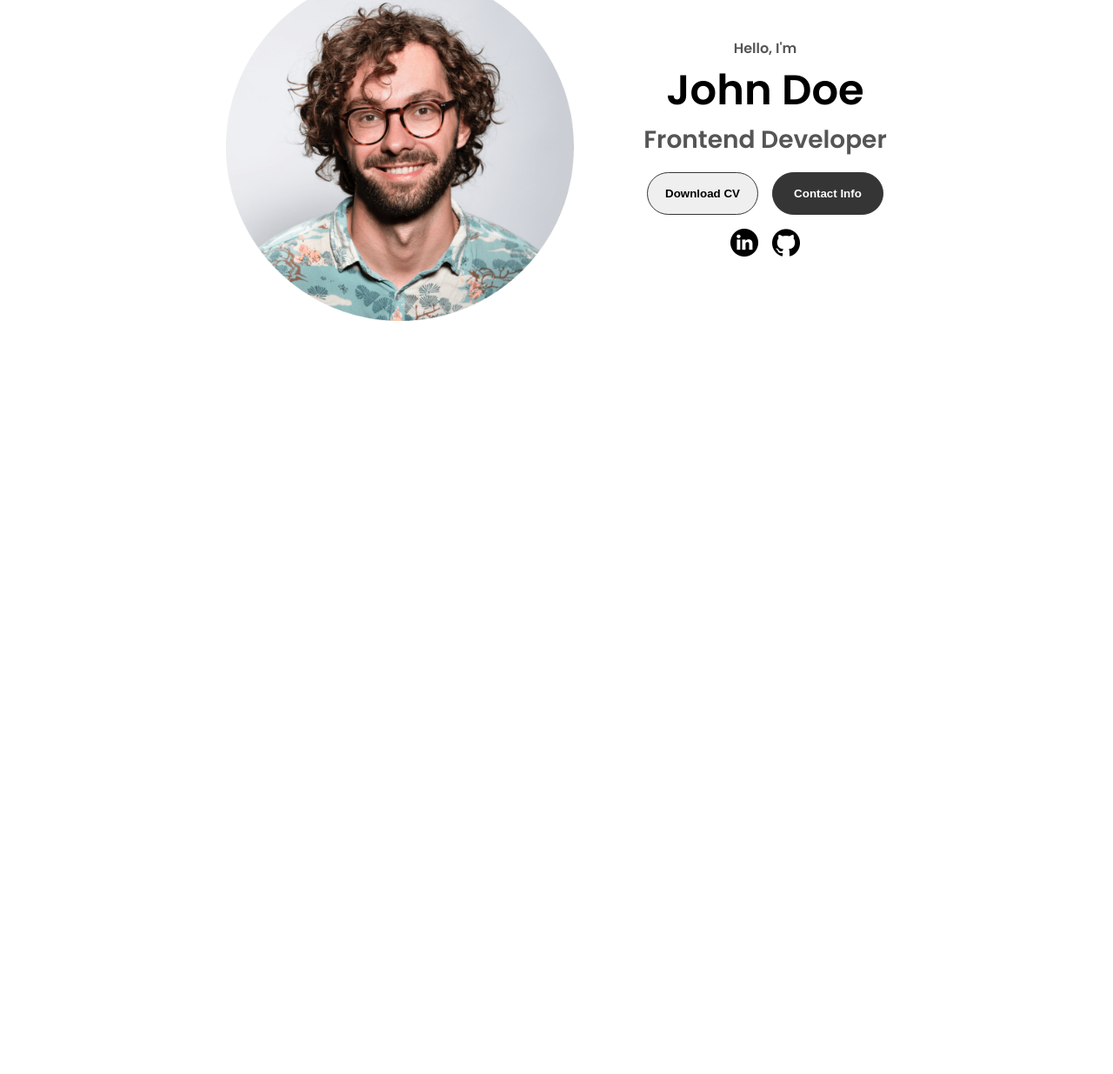
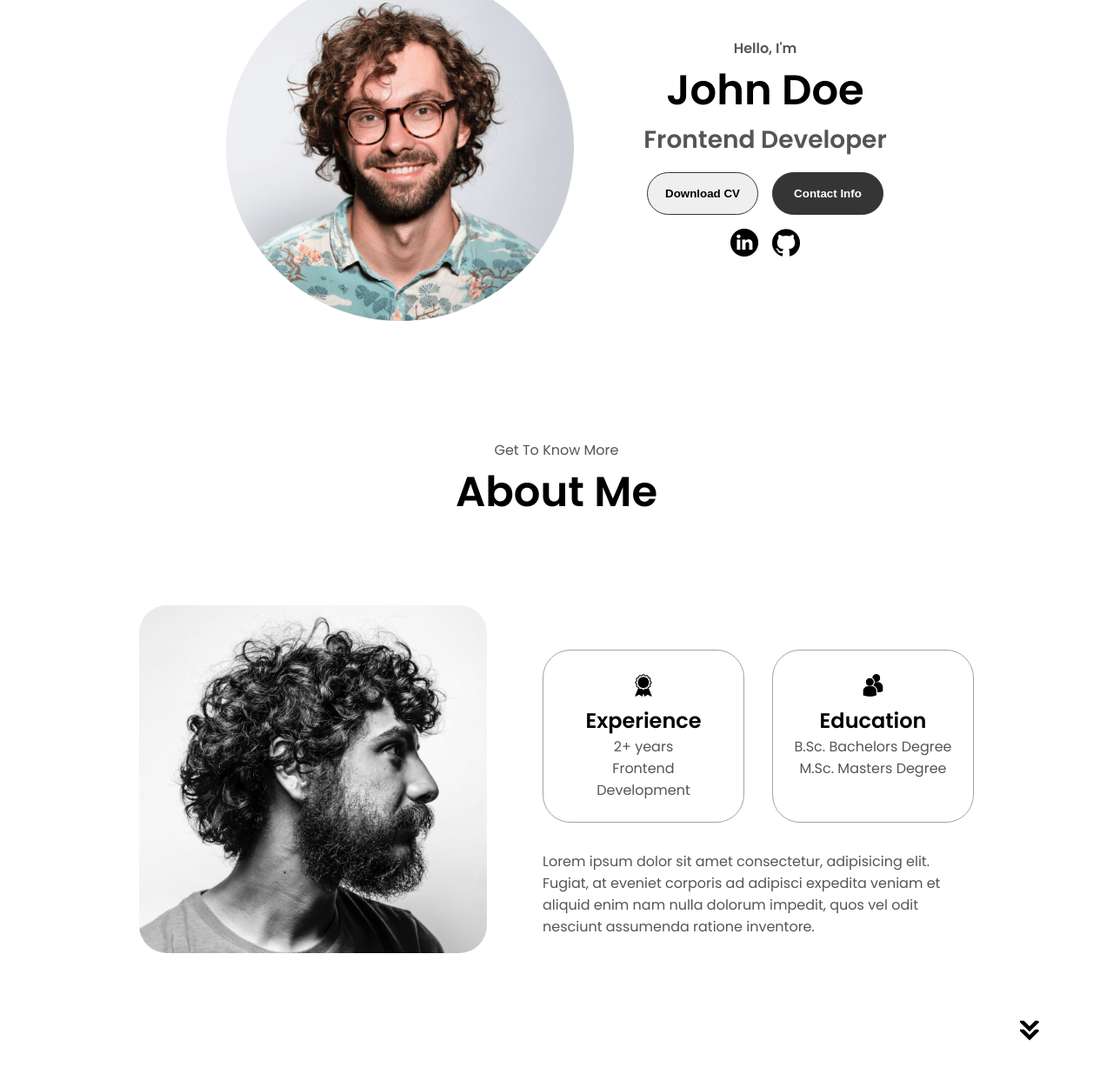
Before and after one commit to FeldherrWeiprecht/Portfolio, a plain HTML site: page index.html in a window 1280 px wide. Shown: the part 303-1538 px from the top of the page at 87% size. Before the commit the page ends 800 px from the top, so only its background shows below. Drawn offline with Linux system fonts and the light colour scheme.

Commit message:
Added the about section.

```diff
--- a/index.html
+++ b/index.html
@@ -58,6 +58,33 @@
         </div>
     </section>
 
+    <section id="about">
+        <p class="section__text__p1">Get To Know More</p>
+        <h1 class="title">About Me</h1>
+        <div class="section-container">
+            <div class="section__pic-container">
+                <img src="./src/pictures/own/about.png" alt="Profile picture" class="about-pic"/>
+            </div>
+            <div class="about-details-container">
+                <div class="about-containers">
+                    <div class="details-container">
+                        <img src="./src/pictures/static/experience.png" alt="Experience icon" class="icon"/>
+                        <h2>Experience</h2>
+                        <p>2+ years <br />Frontend Development</p>
+                    </div>
+                    <div class="details-container">
+                        <img src="./src/pictures/static/education.png" alt="Education icon" class="icon"/>
+                        <h2>Education</h2>
+                        <p>B.Sc. Bachelors Degree <br />M.Sc. Masters Degree</p>
+                    </div>
+                </div>
+                <div class="text-container">
+                    <p>Lorem ipsum dolor sit amet consectetur, adipisicing elit. Fugiat, at eveniet corporis ad adipisci expedita veniam et aliquid enim nam nulla dolorum impedit, quos vel odit nesciunt assumenda ratione inventore.</p>
+                </div>
+            </div>
+        </div>
+        <img src="./src/pictures/static/arrow.png" alt="Arrow icon" class="icon arrow" onclick="location.href='./#experience'"/>
+    </section>
 
     <script src="script.js"></script>
 </body>
--- a/style.css
+++ b/style.css
@@ -153,6 +153,7 @@ a:hover{
 }
 
 
+
 /* sections */
 
 section{
@@ -166,6 +167,7 @@ section{
 .section-container{
     display: flex;
 }
+
 
 /* profile-section */
 
@@ -260,3 +262,56 @@ section{
 .btn-container{
     gap: 1rem;
 }
+
+
+/* about section */
+
+#about {
+    position: relative;
+}
+
+.about-containers{
+    gap: 2rem;
+    margin-bottom: 2rem;
+    margin-top: 2rem;
+}
+
+.about-details-container{
+    justify-content: center;
+    flex-direction: column;
+}
+
+.about-containers, .about-details-container{
+    display: flex;
+}
+
+.about-pic{
+    border-radius: 2rem;
+}
+
+.arrow{
+    position: absolute;
+    right: -5rem;
+    bottom: 2.5rem;
+}
+
+.details-container{
+    padding: 1.5rem;
+    flex: 1;
+    background: white;
+    border-radius: 2rem;
+    border: rgb(53,53,53) 0.1rem solid;
+    border-color: rgb(163,163,163);
+    text-align: center;
+}
+
+.section-container{
+    gap: 4rem;
+    height: 80%;
+}
+
+.section__pic-container{
+    height: 400px;
+    width: 400px;
+    margin: auto 0;
+}
```
